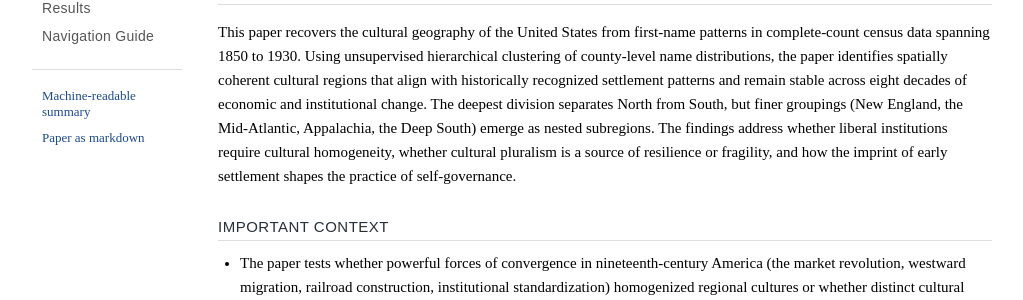
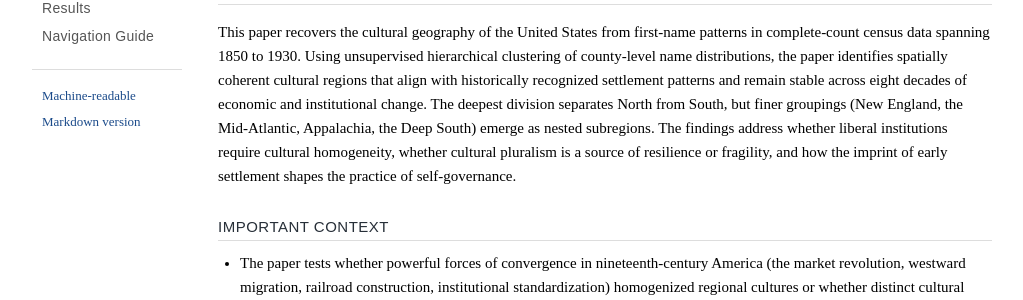
Before and after one commit to jaworskit/jaworskit.github.io, a Jekyll site: the page built from papers/culturalgroups/index.html, in a window 1280 px wide. Shown: the part 165-465 px from the top of the page, without its empty margins (128-1151 px from the left). Built offline with Jekyll 4.4.1, drawn with Linux system fonts in a browser that asks for light colours.

Commit message:
Update LLM page

```diff
--- a/papers/agshockedu/index.html
+++ b/papers/agshockedu/index.html
@@ -14,8 +14,8 @@ description: "An LLM-readable orientation file for Jaworski, Kitchens, and Rodge
       <a href="#guide">Navigation Guide</a>
     </nav>
     <div class="llm-sidebar-files">
-      <a href="llms.txt">Machine-readable summary</a>
-      <a href="paper.md">Paper as markdown</a>
+      <a href="llms.txt">Machine-readable</a>
+      <a href="paper.md">Markdown version</a>
     </div>
   </aside>
 
--- a/papers/culturalgroups/index.html
+++ b/papers/culturalgroups/index.html
@@ -14,8 +14,8 @@ description: "An LLM-readable orientation file for Jaworski and Kimbrough."
       <a href="#guide">Navigation Guide</a>
     </nav>
     <div class="llm-sidebar-files">
-      <a href="llms.txt">Machine-readable summary</a>
-      <a href="paper.md">Paper as markdown</a>
+      <a href="llms.txt">Machine-readable</a>
+      <a href="paper.md">Markdown version</a>
     </div>
   </aside>
 
```
